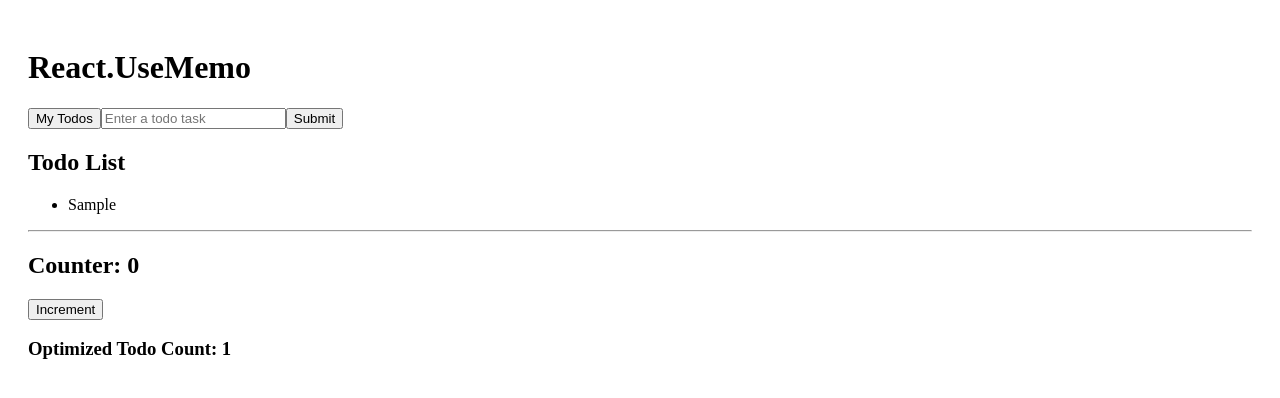
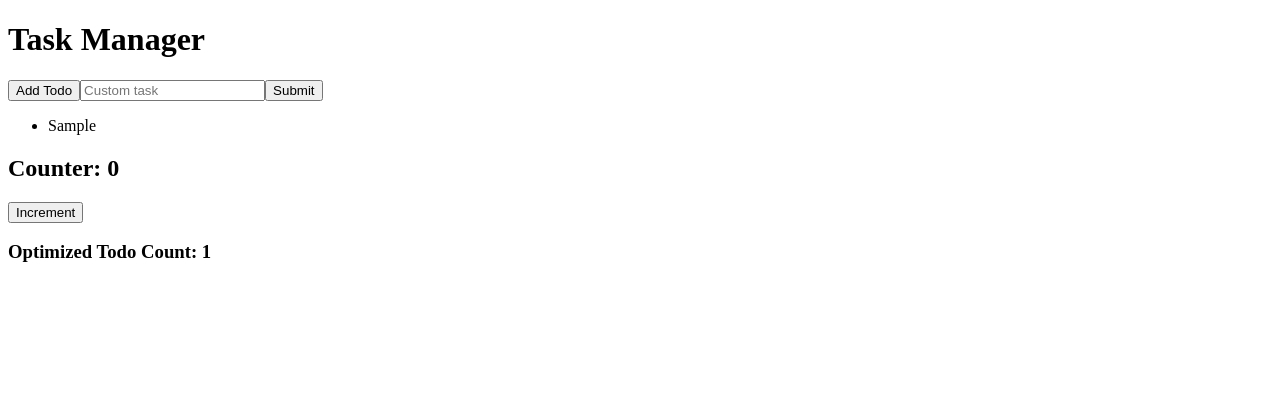
Before and after one commit to acciojob/react-memo-SaiKiran93814, a React app: page / in a window 1280 px wide. Both pictures are taken after typing "Sample" into the empty fields and a click on the button "Submit". Built offline with nearby package versions, Linux system fonts and the light colour scheme.

Commit message:
updated assignment

```diff
--- a/src/components/App.js
+++ b/src/components/App.js
@@ -1,26 +1,20 @@
 import React, { useState, useCallback } from "react";
+import ReactMemo from "./ReactMemo";
 import UseMemo from "./UseMemo";
-import ReactMemo from "./ReactMemo";
 
 const App = () => {
   const [todos, setTodos] = useState([]);
+  const [customTask, setCustomTask] = useState("");
   const [counter, setCounter] = useState(0);
-  const [customTask, setCustomTask] = useState("");
 
   const addNewTodo = () => {
-    setTodos([...todos, "New todo"]);
-  };
-
-  const incrementCounter = () => {
-    setCounter(counter + 1);
+    setTodos((prev) => [...prev, "New todo"]);
   };
 
   const handleSubmit = () => {
     if (customTask.length > 5) {
-      setTodos([...todos, customTask]);
+      setTodos((prev) => [...prev, customTask]);
       setCustomTask("");
-    } else {
-      alert("Task must be more than 5 characters");
     }
   };
 
@@ -28,25 +22,27 @@ const App = () => {
     setCustomTask(e.target.value);
   };
 
+  const incrementCounter = () => {
+    setCounter((prev) => prev + 1);
+  };
+
   const memoizedTodos = useCallback(() => todos, [todos]);
 
   return (
-    <div style={{ padding: 20 }}>
-      <h1>React.UseMemo</h1>
+    <div>
+      <h1>Task Manager</h1>
 
-      <button onClick={addNewTodo}>My Todos</button>
+      <button onClick={addNewTodo}>Add Todo</button>
 
       <input
         type="text"
+        placeholder="Custom task"
         value={customTask}
         onChange={handleInputChange}
-        placeholder="Enter a todo task"
       />
       <button onClick={handleSubmit}>Submit</button>
 
       <ReactMemo todos={todos} />
-
-      <hr />
 
       <h2>Counter: {counter}</h2>
       <button onClick={incrementCounter}>Increment</button>
--- a/src/components/ReactMemo.js
+++ b/src/components/ReactMemo.js
@@ -1,16 +1,12 @@
 import React from "react";
 
 const TodoList = ({ todos }) => {
-  console.log("Rendering TodoList...");
   return (
-    <div>
-      <h2>Todo List</h2>
-      <ul>
-        {todos.map((todo, idx) => (
-          <li key={idx}>{todo}</li>
-        ))}
-      </ul>
-    </div>
+    <ul data-testid="todo-list">
+      {todos.map((todo, index) => (
+        <li key={index}>{todo}</li>
+      ))}
+    </ul>
   );
 };
 
```
Also changed, not shown: src/index.html (+1 -0 lines).
